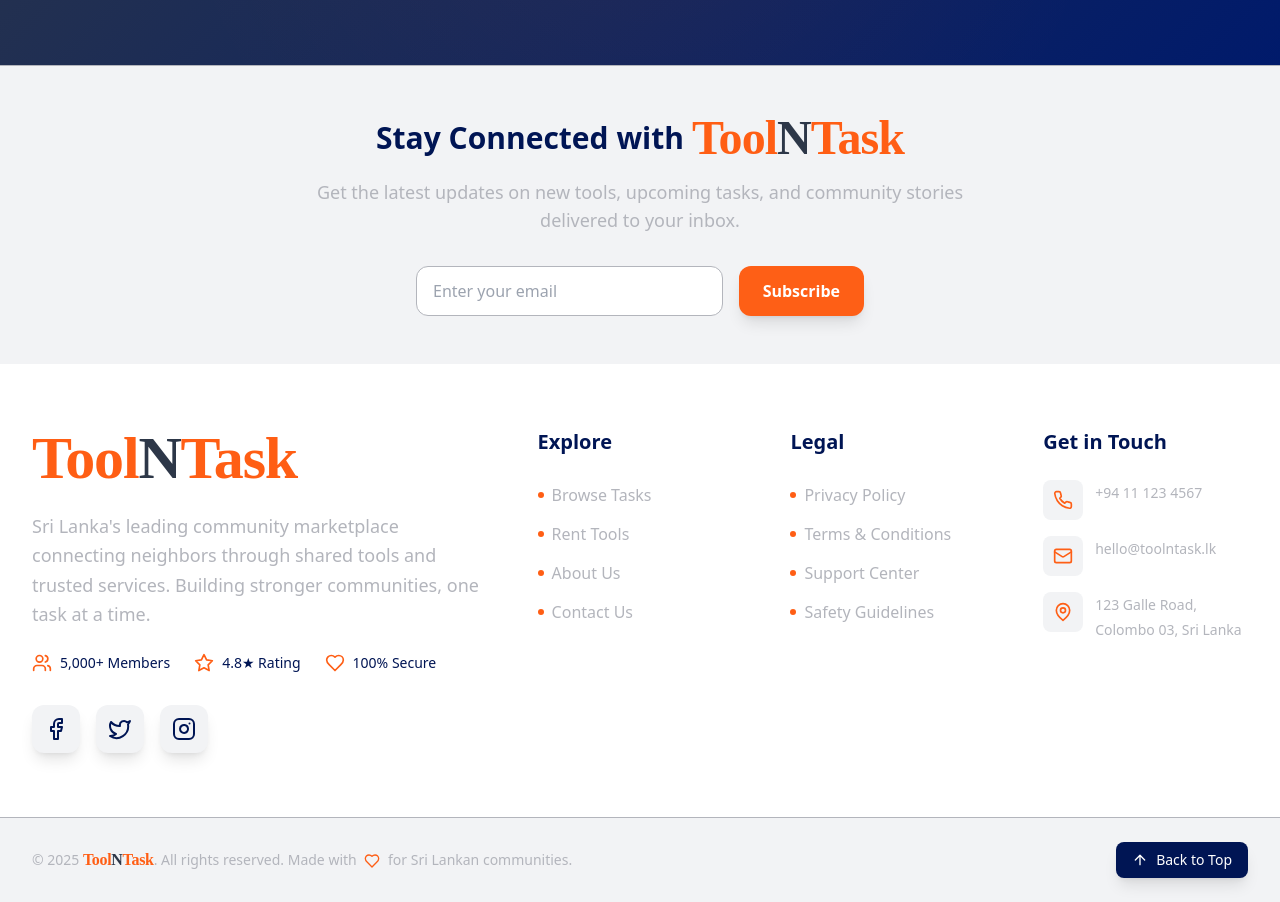
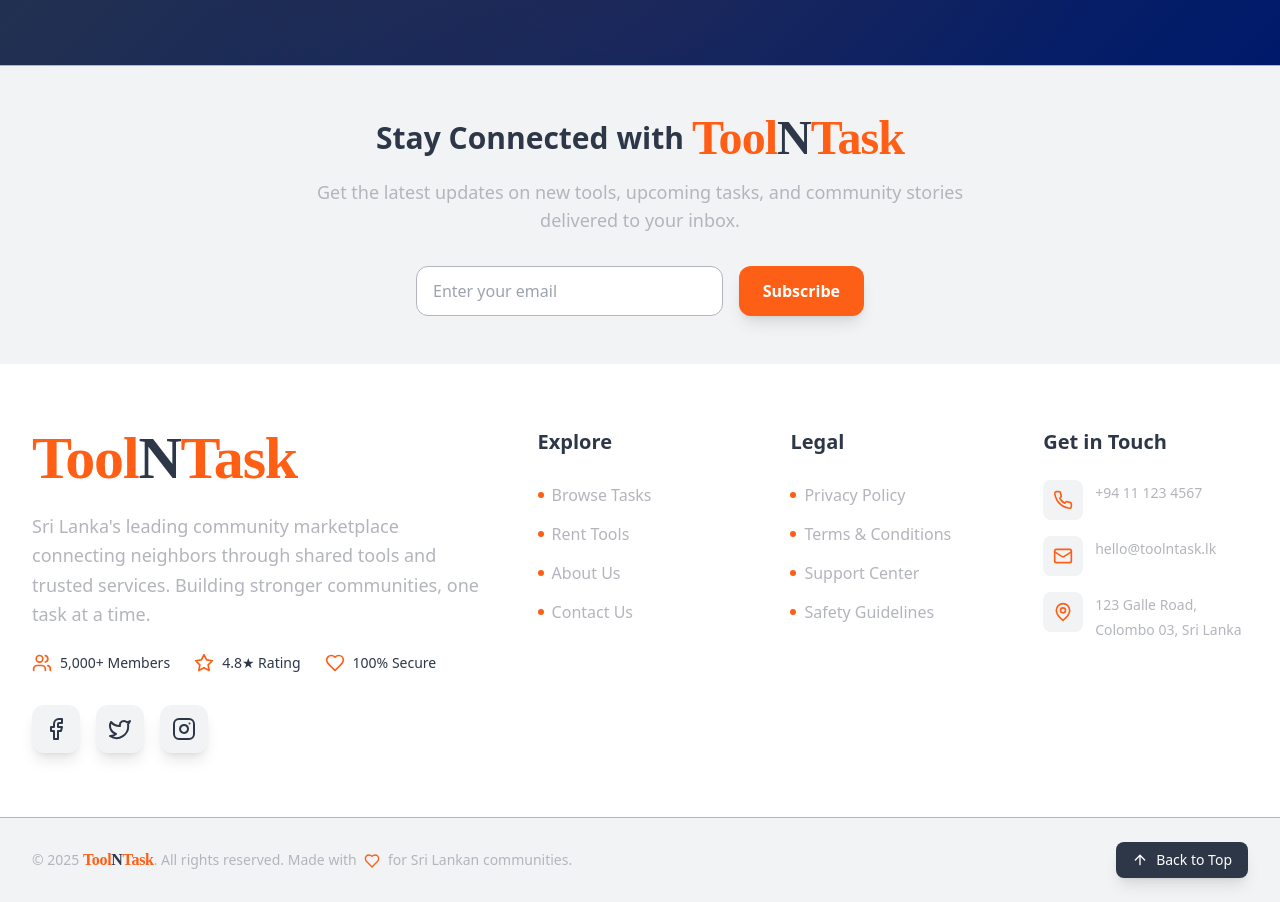
Before and after one commit to SeneshFitzroy/ToolnTask, a Next.js app: page / in a window 1280 px wide. Shown: the part 4100-5002 px from the top of the page. Built offline with nearby package versions, Linux system fonts and the light colour scheme; no server answers; the database is empty; a web font is replaced by a local one.

Commit message:
feat: Enhanced src/components/Footer.tsx,  - Detailed changes: diff --git a/src/components/Footer.tsx b/src/compo... at 01:58 PM +0530, July 03, 2025

```diff
--- a/src/components/Footer.tsx
+++ b/src/components/Footer.tsx
@@ -25,7 +25,7 @@ const Footer = () => {
         <div className="max-w-7xl mx-auto px-4 sm:px-6 lg:px-8">
           <div className="text-center">
             <div className="flex items-center justify-center gap-2 mb-4">
-              <span className="text-2xl sm:text-3xl font-bold" style={{ color: theme === 'dark' ? '#FFFFFF' : '#001554' }}>Stay Connected with</span>
+              <span className="text-2xl sm:text-3xl font-bold" style={{ color: theme === 'dark' ? '#FFFFFF' : '#2D3748' }}>Stay Connected with</span>
               <Logo size="large" />
             </div>
             <p className="text-lg mb-8 max-w-2xl mx-auto" style={{ color: theme === 'dark' ? '#CCCCCC' : '#B3B5BC' }}>
@@ -38,7 +38,7 @@ const Footer = () => {
                 className="flex-1 px-4 py-3 rounded-xl border border-opacity-30 focus:outline-none focus:ring-2 focus:border-transparent text-base"
                 style={{
                   borderColor: theme === 'dark' ? '#444444' : '#B3B5BC',
-                  color: theme === 'dark' ? '#FFFFFF' : '#001554',
+                  color: theme === 'dark' ? '#FFFFFF' : '#2D3748',
                   backgroundColor: theme === 'dark' ? '#1a1a1a' : '#FFFFFF'
                 }}
                 onFocus={(e) => e.currentTarget.style.boxShadow = `0 0 0 2px #FF5E14`}
@@ -58,7 +58,7 @@ const Footer = () => {
       </div>
 
       {/* Main Footer Content */}
-      <div className="py-16" style={{ backgroundColor: theme === 'dark' ? '#001554' : '#FFFFFF' }}>
+      <div className="py-16" style={{ backgroundColor: theme === 'dark' ? '#2D3748' : '#FFFFFF' }}>
         <div className="max-w-7xl mx-auto px-4 sm:px-6 lg:px-8">
           <div className="grid grid-cols-1 md:grid-cols-2 lg:grid-cols-5 gap-8 lg:gap-12">
 
@@ -76,15 +76,15 @@ const Footer = () => {
               <div className="flex flex-wrap gap-6 mb-8">
                 <div className="flex items-center gap-2">
                   <Users className="w-5 h-5" style={{ color: '#FE5F16' }} />
-                  <span className="text-sm font-medium" style={{ color: theme === 'dark' ? '#FFFFFF' : '#001554' }}>5,000+ Members</span>
+                  <span className="text-sm font-medium" style={{ color: theme === 'dark' ? '#FFFFFF' : '#2D3748' }}>5,000+ Members</span>
                 </div>
                 <div className="flex items-center gap-2">
                   <Star className="w-5 h-5" style={{ color: '#FF5E14' }} />
-                  <span className="text-sm font-medium" style={{ color: theme === 'dark' ? '#FFFFFF' : '#001554' }}>4.8★ Rating</span>
+                  <span className="text-sm font-medium" style={{ color: theme === 'dark' ? '#FFFFFF' : '#2D3748' }}>4.8★ Rating</span>
                 </div>
                 <div className="flex items-center gap-2">
                   <Heart className="w-5 h-5" style={{ color: '#FE5F16' }} />
-                  <span className="text-sm font-medium" style={{ color: theme === 'dark' ? '#FFFFFF' : '#001554' }}>100% Secure</span>
+                  <span className="text-sm font-medium" style={{ color: theme === 'dark' ? '#FFFFFF' : '#2D3748' }}>100% Secure</span>
                 </div>
               </div>
 
@@ -109,7 +109,7 @@ const Footer = () => {
                     }}
                     aria-label={social.label}
                   >
-                    <social.icon className="w-6 h-6 transition-colors group-hover:text-white" style={{ color: theme === 'dark' ? '#FFFFFF' : '#001554' }} />
+                    <social.icon className="w-6 h-6 transition-colors group-hover:text-white" style={{ color: theme === 'dark' ? '#FFFFFF' : '#2D3748' }} />
                   </div>
                 ))}
               </div>
@@ -117,7 +117,7 @@ const Footer = () => {
 
             {/* Quick Links */}
             <div>
-              <h3 className="text-xl font-bold mb-6" style={{ color: theme === 'dark' ? '#FFFFFF' : '#001554' }}>Explore</h3>
+              <h3 className="text-xl font-bold mb-6" style={{ color: theme === 'dark' ? '#FFFFFF' : '#2D3748' }}>Explore</h3>
               <ul className="space-y-3">
                 {[
                   { href: '/Tasks', label: 'Browse Tasks' },
@@ -143,7 +143,7 @@ const Footer = () => {
 
             {/* Legal Links */}
             <div>
-              <h3 className="text-xl font-bold mb-6" style={{ color: theme === 'dark' ? '#FFFFFF' : '#001554' }}>Legal</h3>
+              <h3 className="text-xl font-bold mb-6" style={{ color: theme === 'dark' ? '#FFFFFF' : '#2D3748' }}>Legal</h3>
               <ul className="space-y-3">
                 {[
                   { href: '/PrivacyPolicy', label: 'Privacy Policy' },
@@ -169,7 +169,7 @@ const Footer = () => {
 
             {/* Contact Info */}
             <div>
-              <h3 className="text-xl font-bold mb-6" style={{ color: theme === 'dark' ? '#FFFFFF' : '#001554' }}>Get in Touch</h3>
+              <h3 className="text-xl font-bold mb-6" style={{ color: theme === 'dark' ? '#FFFFFF' : '#2D3748' }}>Get in Touch</h3>
               <div className="space-y-4">
                 {[
                   { icon: Phone, text: '+94 11 123 4567', href: 'tel:+94111234567' },
@@ -209,7 +209,7 @@ const Footer = () => {
       </div>
 
       {/* Bottom Bar */}
-      <div className="py-6 border-t border-opacity-20" style={{ backgroundColor: theme === 'dark' ? '#001554' : '#F2F3F5', borderColor: theme === 'dark' ? '#444444' : '#B3B5BC' }}>
+      <div className="py-6 border-t border-opacity-20" style={{ backgroundColor: theme === 'dark' ? '#2D3748' : '#F2F3F5', borderColor: theme === 'dark' ? '#444444' : '#B3B5BC' }}>
         <div className="max-w-7xl mx-auto px-4 sm:px-6 lg:px-8">
           <div className="flex flex-col sm:flex-row justify-between items-center gap-4">
             <p className="text-sm text-center sm:text-left" style={{ color: theme === 'dark' ? '#B3B5BC' : '#B3B5BC' }}>
@@ -220,9 +220,9 @@ const Footer = () => {
             <button
               onClick={scrollToTop}
               className="flex items-center gap-2 px-4 py-2 rounded-lg transition-all duration-300 hover:scale-105 shadow-lg"
-              style={{ backgroundColor: '#001554', color: '#FFFFFF' }}
+              style={{ backgroundColor: '#2D3748', color: '#FFFFFF' }}
               onMouseEnter={(e) => e.currentTarget.style.backgroundColor = '#011659'}
-              onMouseLeave={(e) => e.currentTarget.style.backgroundColor = '#001554'}
+              onMouseLeave={(e) => e.currentTarget.style.backgroundColor = '#2D3748'}
               aria-label="Back to top"
             >
               <ArrowUp className="w-4 h-4" />
```
